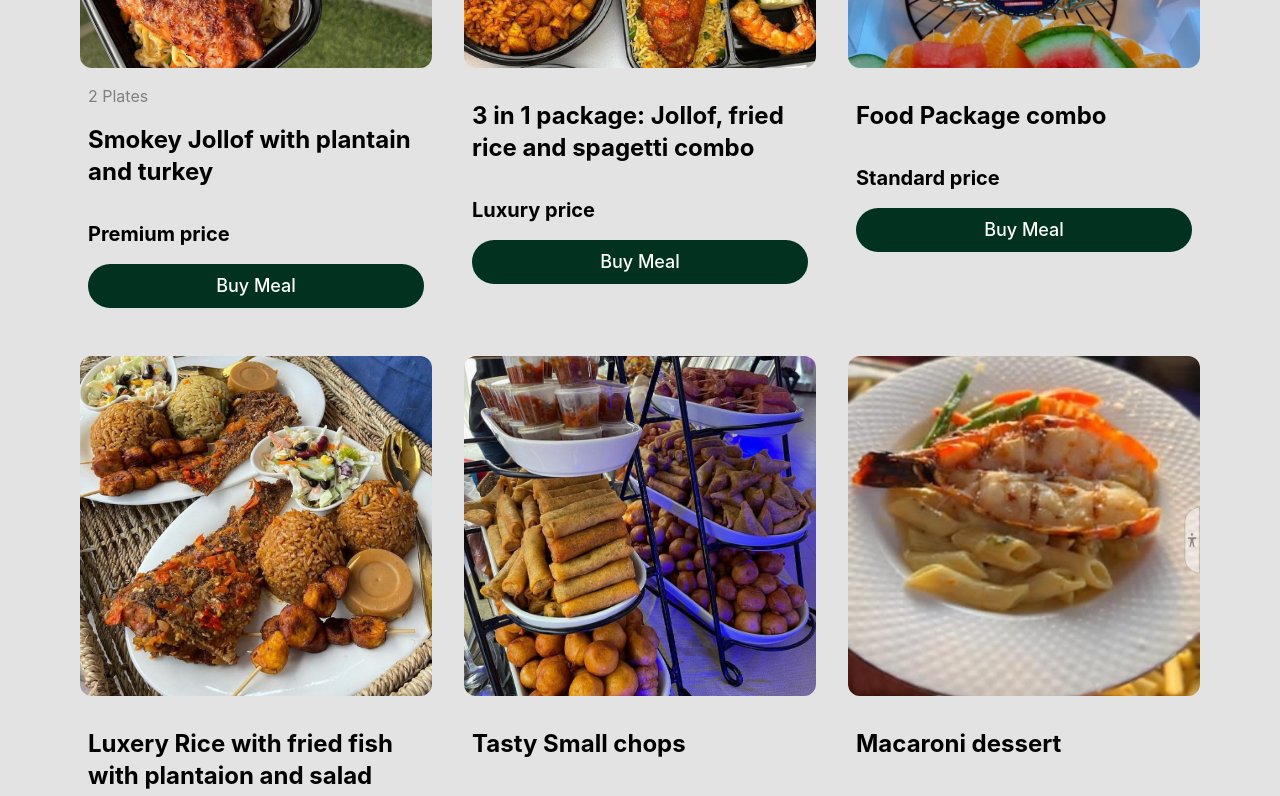
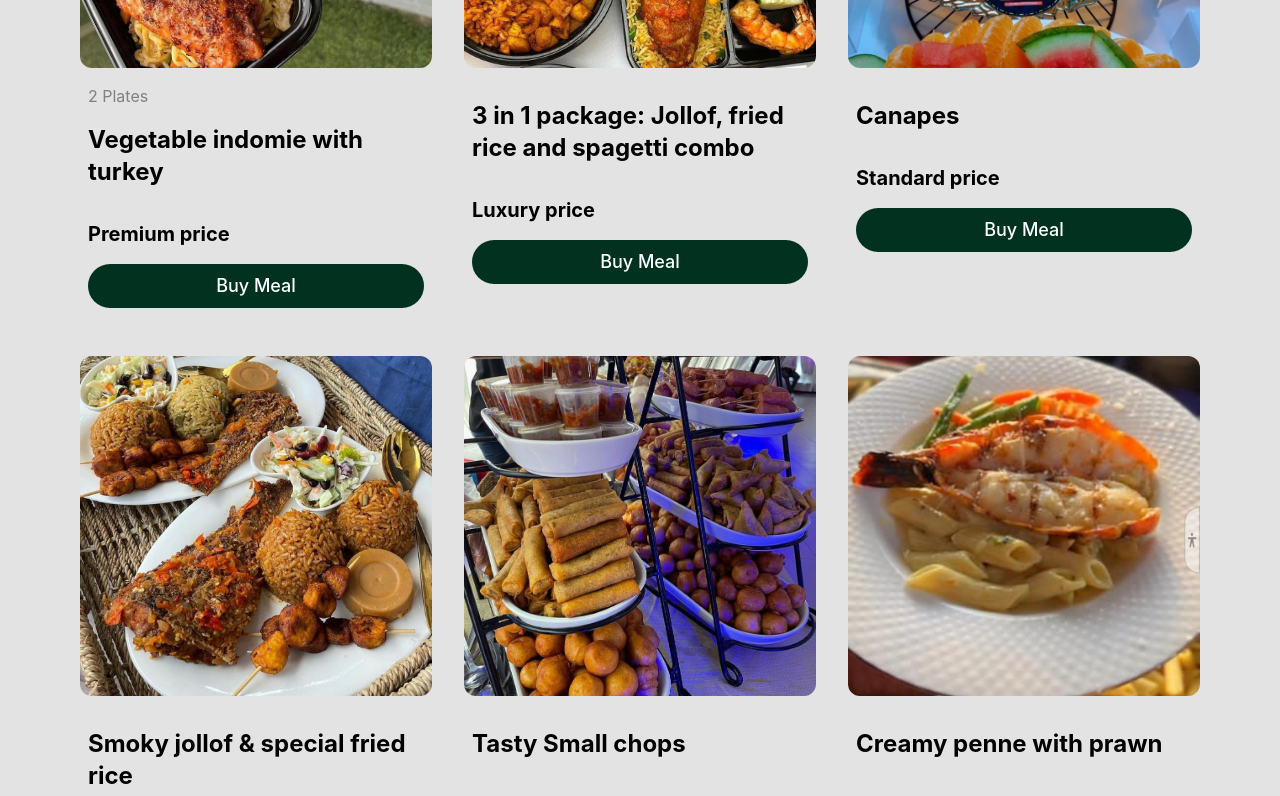
Before and after one commit to Larrybobby247/Arosoplus-Foodies, a React (Vite) app: page / in a window 1280 px wide. Shown: the part 3480-4276 px from the top of the page. Built offline with nearby package versions, Linux system fonts and the light colour scheme.

Commit message:
third commit

```diff
--- a/src/components/Banner.jsx
+++ b/src/components/Banner.jsx
@@ -8,7 +8,7 @@ const Banner = () => {
             <img src={Img1} alt="" className='h-full w-full object-cover rounded-3xl'/>
           </div>
           <div className='px-6 lg:px-8 xl:px-14 lg:w-[75%] absolute flex flex-col text-white gap-3 justify-center items-center lg:items-start'>
-            <h1 className='text-4xl lg:text-[52px] font-bold text-center lg:text-left' data-aos="fade-right">Premium Catering for Every Celebration</h1>
+            <h1 className='text-3xl lg:text-[52px] font-bold text-center lg:text-left' data-aos="fade-right">Premium Catering for Every Celebration</h1>
             <p className='text-lg text-center text-light mb-4 lg:text-left' data-aos="fade-right">As the best outdoor caterer in Ibadan and beyond, we turn your special moments into unforgettable experiences with our signature local and continental dishes.</p>
             <div className='flex gap-4 ' data-aos="fade-right">
                 <button className='btn-primary'><a href="#menu">Book Events</a></button>
--- a/src/components/ProductLists.js
+++ b/src/components/ProductLists.js
@@ -13,7 +13,7 @@ import Product10 from '../assets/product10.jpg';
 export const ProductLists = [
   {
     id: 1,
-    name: "Smokey Jollof with plantain and turkey",
+    name: "Vegetable indomie with turkey",
     // description: "Our signature firewood-flavored Jollof, served with peppered proteins and sides.",
     arrival: "top", // Best seller
     image: Product1,
@@ -33,7 +33,7 @@ export const ProductLists = [
   },
   {
     id: 3,
-    name: "Food Package combo",
+    name: "Canapes",
     // description: "Rich spinach soup prepared with palm oil, locust beans, and assorted obstacles.",
     arrival: "top",
     image: Product3,
@@ -43,7 +43,7 @@ export const ProductLists = [
   },
   {
     id: 4,
-    name: "Luxery Rice with fried fish with plantaion and salad",
+    name: "Smoky jollof & special fried rice",
     // description: "A curated celebration tray featuring variety: pasta, proteins, snacks, and fruits.",
     arrival: "top",
     image: Product4,
@@ -62,7 +62,7 @@ export const ProductLists = [
   },
   {
     id: 6,
-    name: "Macaroni dessert",
+    name: "Creamy penne with prawn",
     // description: "Spiced, sautéed turkey and snails garnished with onions and bell peppers.",
     arrival: "regular",
     image: Product6,
--- a/src/components/Services.jsx
+++ b/src/components/Services.jsx
@@ -4,7 +4,7 @@ import { faPhone } from "@fortawesome/free-solid-svg-icons/faPhone";
 import { FontAwesomeIcon } from "@fortawesome/react-fontawesome";
 import React from "react";
 import Service1 from '../assets/cat1.jpg'
-import Service2 from '../assets/cat2.jpg'
+import Service2 from '../assets/product2.jpg'
 import Service3 from '../assets/product7.jpg'
 import Service4 from '../assets/cat3.jpg'
 import Service5 from '../assets/product1.jpg'
```
Also changed, not shown: src/assets/cat1.jpg, src/assets/product7.jpg.
